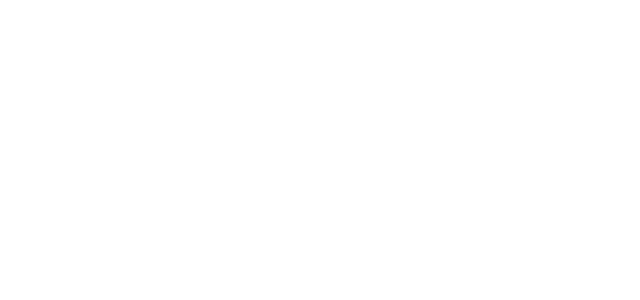
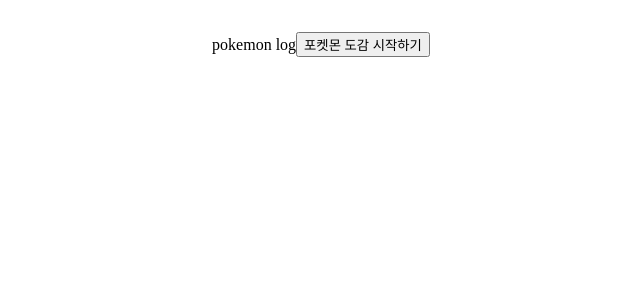
Before and after one commit to lyra-j/poketmon-dex, a React (Vite) app: page / in a window 1280 px wide. Shown: the top 300 px of the page, without its empty margins (319-959 px from the left). Built offline with nearby package versions, Linux system fonts and the light colour scheme.

Commit message:
project: Router 설정, Home, Dex 페이지 연결

```diff
--- a/package.json
+++ b/package.json
@@ -11,7 +11,8 @@
   },
   "dependencies": {
     "react": "^18.3.1",
-    "react-dom": "^18.3.1"
+    "react-dom": "^18.3.1",
+    "react-router-dom": "^7.1.5"
   },
   "devDependencies": {
     "@eslint/js": "^9.17.0",
--- a/src/App.jsx
+++ b/src/App.jsx
@@ -1,11 +1,11 @@
-import { useState } from "react";
 import "./App.css";
+import Router from "./shared/Router";
 
 function App() {
   return (
     <>
       <div>
-        <p></p>
+        <Router />
       </div>
     </>
   );
--- a/src/pages/Detail.jsx
+++ b/src/pages/Detail.jsx
@@ -0,0 +1,9 @@
+import React from 'react'
+
+const Detail = () => {
+  return (
+    <div>Detail</div>
+  )
+}
+
+export default Detail
--- a/src/pages/Dex.jsx
+++ b/src/pages/Dex.jsx
@@ -0,0 +1,9 @@
+import React from 'react'
+
+const Dex = () => {
+  return (
+    <div>Dex</div>
+  )
+}
+
+export default Dex
--- a/src/pages/Home.jsx
+++ b/src/pages/Home.jsx
@@ -0,0 +1,20 @@
+import React from "react";
+import { useNavigate } from "react-router-dom";
+
+const Home = () => {
+  const navigate = useNavigate();
+  return (
+    <div>
+      pokemon log
+      <button
+        onClick={() => {
+          navigate("/dex");
+        }}
+      >
+        포켓몬 도감 시작하기
+      </button>
+    </div>
+  );
+};
+
+export default Home;
--- a/src/shared/Router.jsx
+++ b/src/shared/Router.jsx
@@ -0,0 +1,19 @@
+import React from "react";
+import { BrowserRouter, Route, Routes } from "react-router-dom";
+import Home from "../pages/Home";
+import Dex from "../pages/Dex";
+import Detail from "../pages/Detail";
+
+const Router = () => {
+  return (
+    <BrowserRouter>
+      <Routes>
+        <Route path="/" element={<Home />} />
+        <Route path="/dex" element={<Dex />} />
+        <Route path="/detail/:id" element={<Detail />} />
+      </Routes>
+    </BrowserRouter>
+  );
+};
+
+export default Router;
```
Also changed, not shown: 1 other file (tests, documents, lock files or other folders).
